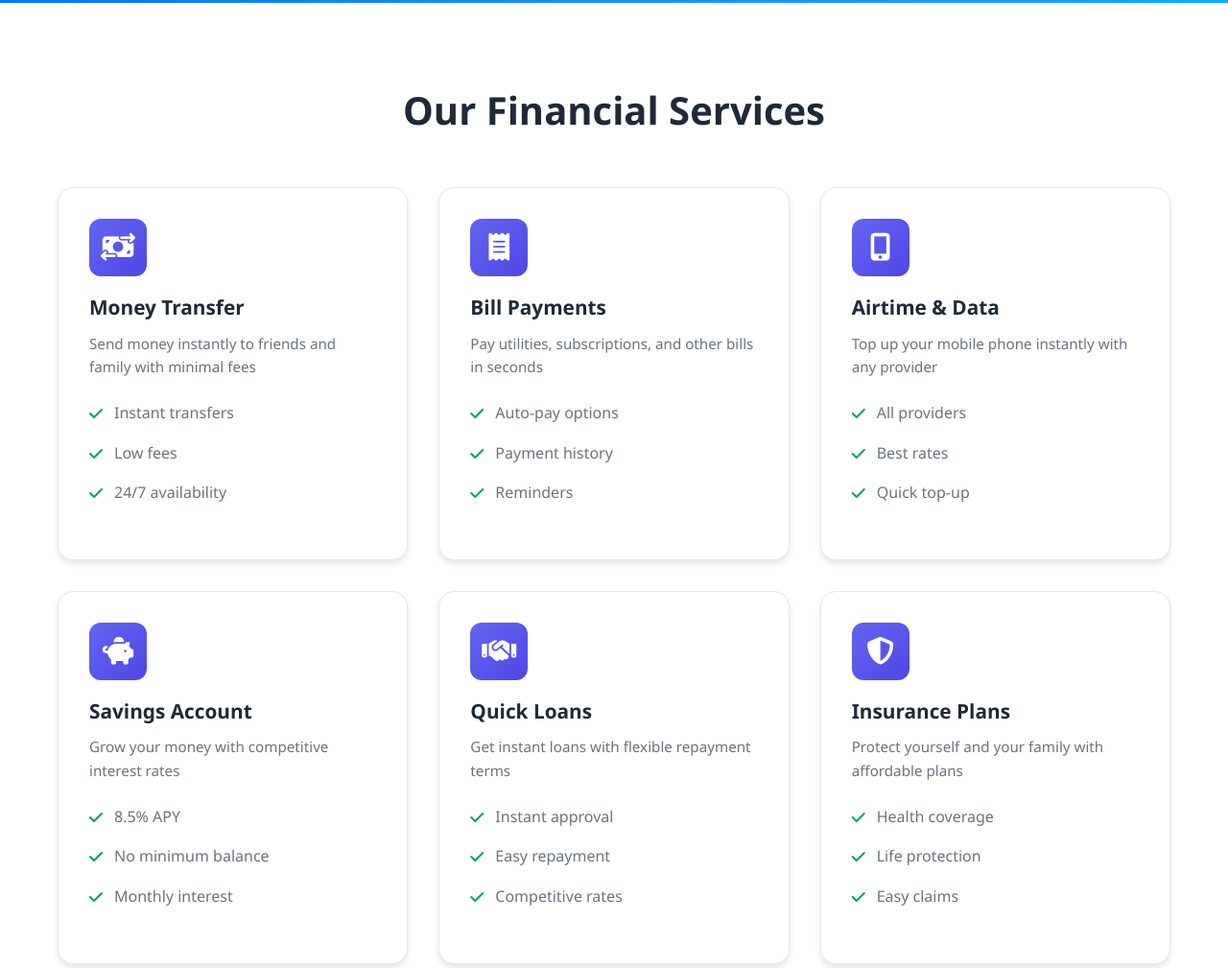
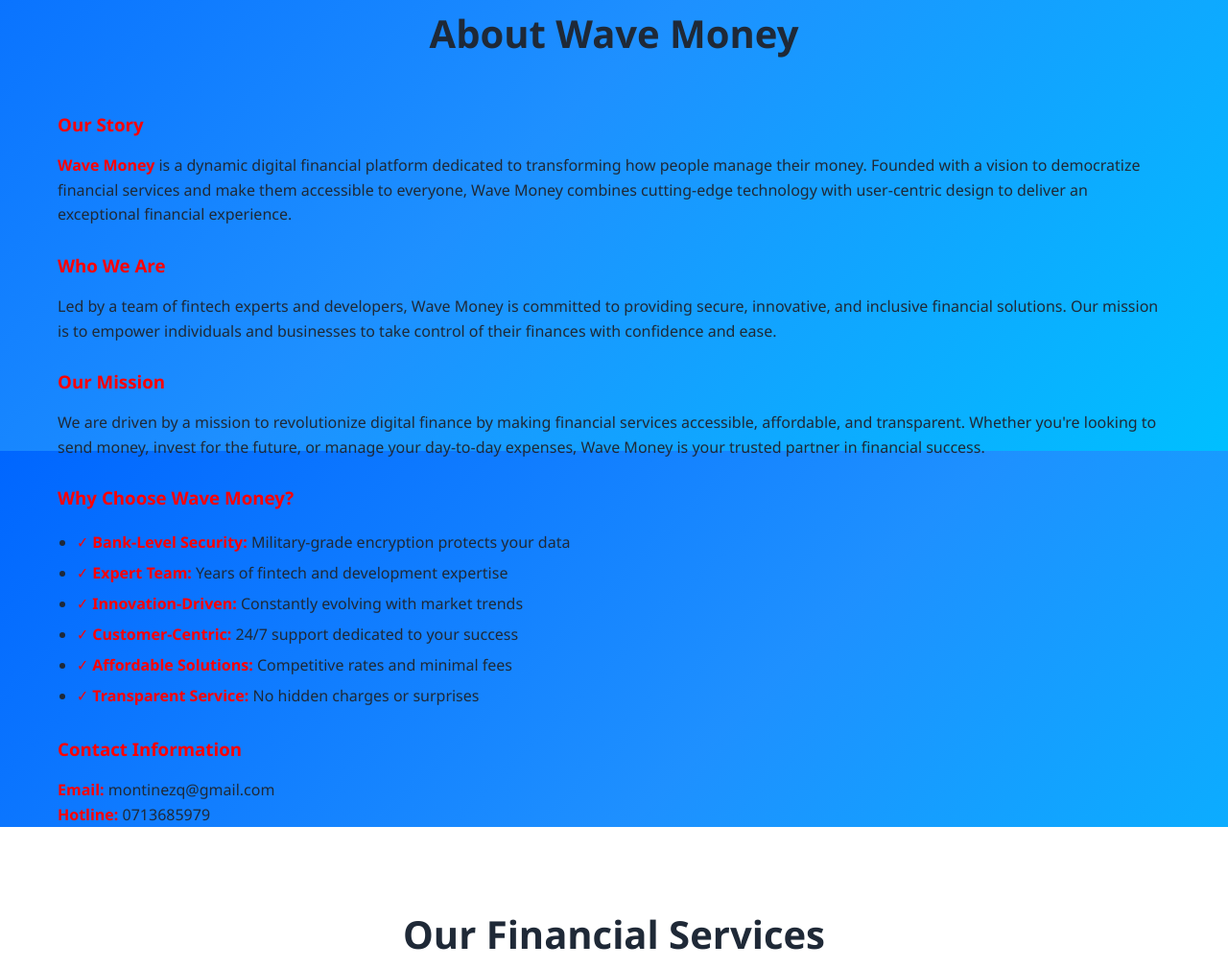
Before and after one commit to quadromontinez/vinny, a plain HTML site: page fintech-index.html in a window 1280 px wide. Shown: the part 1130-2139 px from the top of the page at 96% size. Drawn offline with Linux system fonts and the light colour scheme.

Commit message:
Add comprehensive About Us section and contact details to fintech-index.html

```diff
--- a/fintech-index.html
+++ b/fintech-index.html
@@ -17,6 +17,7 @@
                     <span>Wave Money</span>
                 </div>
                 <ul class="nav-links">
+                    <li><a href="#about">About</a></li>
                     <li><a href="#services">Services</a></li>
                     <li><a href="#invest">Invest</a></li>
                     <li><a href="#features">Features</a></li>
@@ -55,6 +56,39 @@
                             </div>
                         </div>
                     </div>
+                </div>
+            </div>
+        </div>
+    </section>
+
+    <!-- About Section -->
+    <section class="about" id="about">
+        <div class="container">
+            <h2>About Wave Money</h2>
+            <div class="about-content">
+                <div class="about-text">
+                    <h3 style="color: #ff0000; margin-bottom: 15px;">Our Story</h3>
+                    <p><span style="color: #ff0000; font-weight: bold;">Wave Money</span> is a dynamic digital financial platform dedicated to transforming how people manage their money. Founded with a vision to democratize financial services and make them accessible to everyone, Wave Money combines cutting-edge technology with user-centric design to deliver an exceptional financial experience.</p>
+
+                    <h3 style="color: #ff0000; margin-top: 25px; margin-bottom: 15px;">Who We Are</h3>
+                    <p>Led by a team of fintech experts and developers, Wave Money is committed to providing secure, innovative, and inclusive financial solutions. Our mission is to empower individuals and businesses to take control of their finances with confidence and ease.</p>
+
+                    <h3 style="color: #ff0000; margin-top: 25px; margin-bottom: 15px;">Our Mission</h3>
+                    <p>We are driven by a mission to revolutionize digital finance by making financial services accessible, affordable, and transparent. Whether you're looking to send money, invest for the future, or manage your day-to-day expenses, Wave Money is your trusted partner in financial success.</p>
+
+                    <h3 style="color: #ff0000; margin-top: 25px; margin-bottom: 15px;">Why Choose Wave Money?</h3>
+                    <ul style="margin-left: 20px; line-height: 2;">
+                        <li><span style="color: #ff0000; font-weight: bold;">✓ Bank-Level Security:</span> Military-grade encryption protects your data</li>
+                        <li><span style="color: #ff0000; font-weight: bold;">✓ Expert Team:</span> Years of fintech and development expertise</li>
+                        <li><span style="color: #ff0000; font-weight: bold;">✓ Innovation-Driven:</span> Constantly evolving with market trends</li>
+                        <li><span style="color: #ff0000; font-weight: bold;">✓ Customer-Centric:</span> 24/7 support dedicated to your success</li>
+                        <li><span style="color: #ff0000; font-weight: bold;">✓ Affordable Solutions:</span> Competitive rates and minimal fees</li>
+                        <li><span style="color: #ff0000; font-weight: bold;">✓ Transparent Service:</span> No hidden charges or surprises</li>
+                    </ul>
+
+                    <h3 style="color: #ff0000; margin-top: 25px; margin-bottom: 15px;">Contact Information</h3>
+                    <p><span style="color: #ff0000; font-weight: bold;">Email:</span> montinezq@gmail.com</p>
+                    <p><span style="color: #ff0000; font-weight: bold;">Hotline:</span> 0713685979</p>
                 </div>
             </div>
         </div>
@@ -527,6 +561,10 @@
         <div class="container">
             <h2>Ready to Take Control of Your Finances?</h2>
             <p>Join millions of users who trust Wave Money for their financial needs</p>
+            <div class="contact-info" style="margin: 30px 0;">
+                <p><span style="color: #ff0000; font-weight: bold; font-size: 18px;">Email:</span> <span style="font-size: 18px;">montinezq@gmail.com</span></p>
+                <p><span style="color: #ff0000; font-weight: bold; font-size: 18px;">Hotline:</span> <span style="font-size: 18px;">0713685979</span></p>
+            </div>
             <div class="cta-buttons">
                 <button class="btn btn-primary">Download App</button>
                 <button class="btn btn-secondary">Contact Us</button>
```
